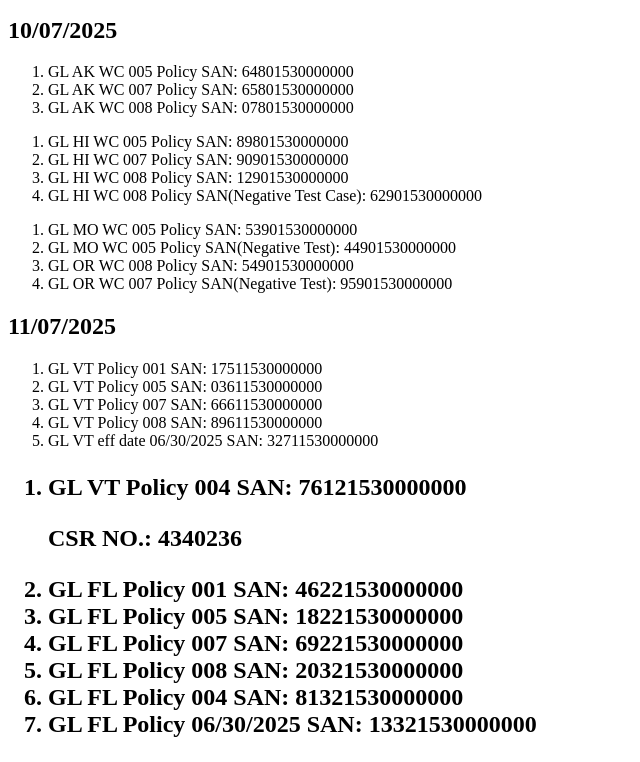
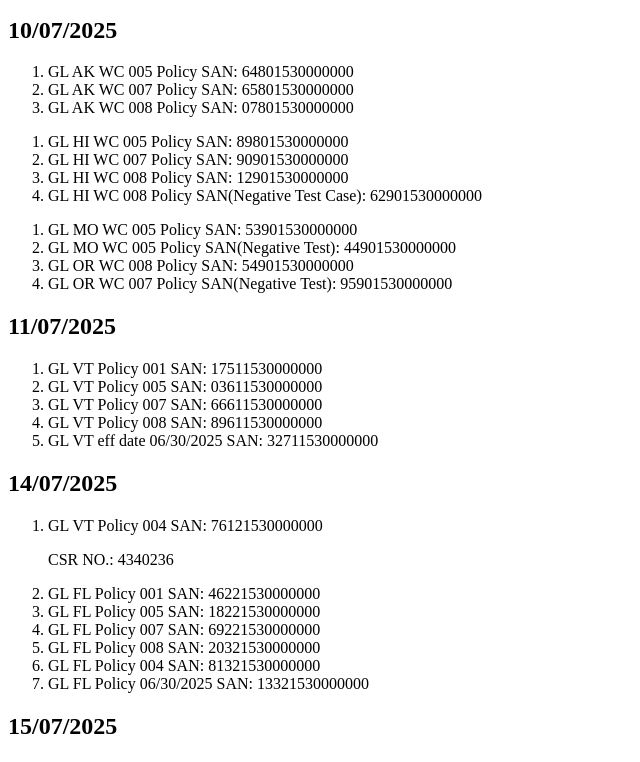
Before and after one commit to Tanushree227/InsurityLearning, a plain HTML site: page Today'sWork.html in a window 1280 px wide. Shown: the part 403-1165 px from the top of the page, without its empty margins (0-640 px from the left). Drawn offline with Linux system fonts and the light colour scheme.

Commit message:
15 July 2025

```diff
--- a/Today'sWork.html
+++ b/Today'sWork.html
@@ -58,7 +58,7 @@
       <li>GL VT eff date 06/30/2025 SAN: 32711530000000</li>
     </ol>
 
-    <h2>
+    <h2>14/07/2025</h2>
       <ol>
         <li>GL VT Policy 004 SAN: 76121530000000</li>
 
@@ -70,6 +70,7 @@
         <li>GL FL Policy 004 SAN: 81321530000000</li>
         <li>GL FL Policy 06/30/2025 SAN: 13321530000000</li>
       </ol>
-    </h2>
+
+    <h2>15/07/2025</h2>
   </body>
 </html>
```
